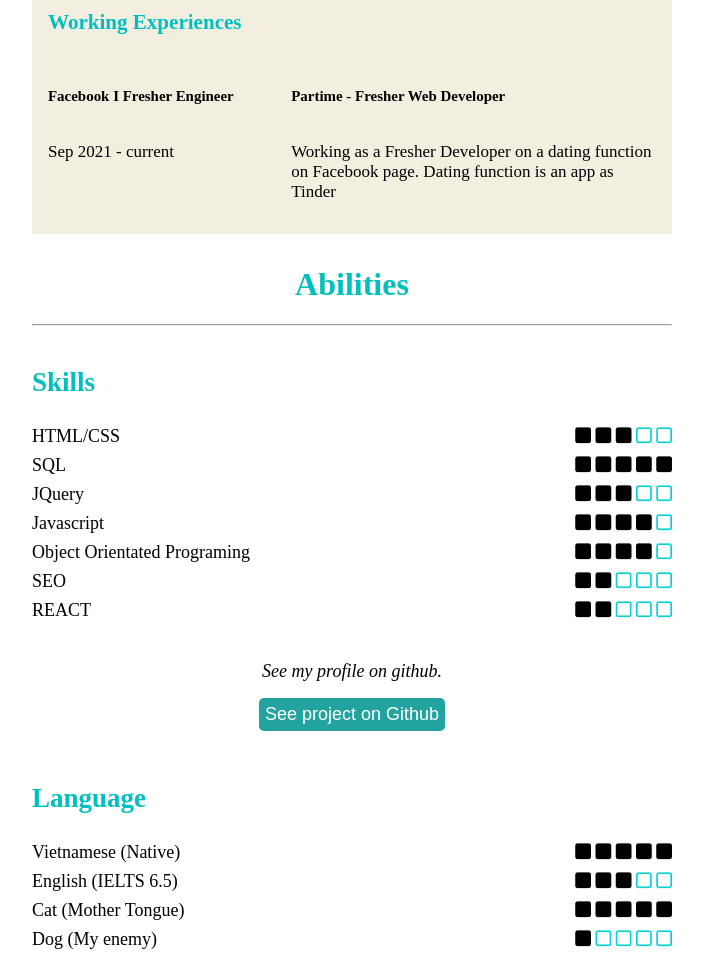
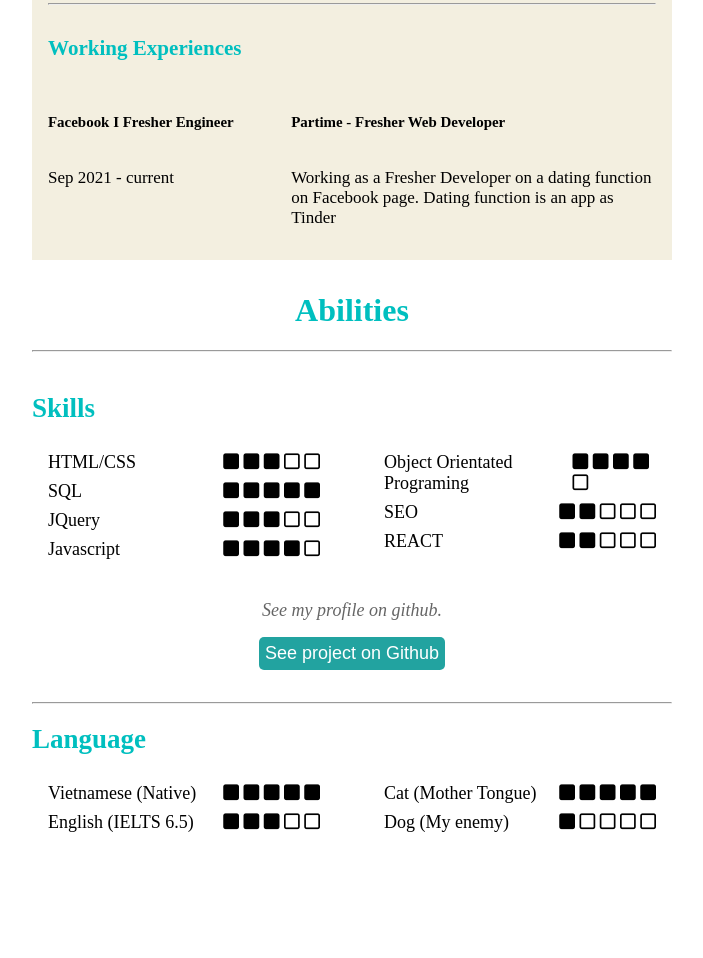
Before and after one commit to camaNguyen/HTML-CSS-1, a plain HTML site: page index.html in a window 1280 px wide. Shown: the part 718-1676 px from the top of the page, without its empty margins (288-991 px from the left). After the commit the page ends 1559 px from the top, so only its background shows below. Drawn offline with Linux system fonts and the light colour scheme.

Commit message:
Dua list trong skill&language chia doi

```diff
--- a/index.html
+++ b/index.html
@@ -86,24 +86,24 @@
 
             <!-- Details SKILL -->
 
-        <div class="skill_format">
-            <ul id="skills_list">
+            <div class="skills_format">
+                <ul class="skills_list">
 
                     <!-- HTML/CSS -->
                     <li class="skills_item">
-                    <span id="item_name">HTML/CSS</span>
+                        <span class="skills_item--name">HTML/CSS</span>
                         <div class="name_rating">
                             <i class="fa-solid fa-square"></i>
                             <i class="fa-solid fa-square"></i>
                             <i class="fa-solid fa-square"></i>
-                        <i class="fa-regular fa-square rating--active"></i>
-                        <i class="fa-regular fa-square rating--active"></i>
+                            <i class="fa-regular fa-square "></i>
+                            <i class="fa-regular fa-square "></i>
                         </div>
                     </li>
 
                     <!-- SQL -->
                     <li class="skills_item">
-                    <span id="item_name">SQL</span>
+                        <span class="skills_item--name">SQL</span>
                         <div class="name_rating">
                             <i class="fa-solid fa-square"></i>
                             <i class="fa-solid fa-square"></i>
@@ -116,61 +116,64 @@
 
                     <!-- JQuery -->
                     <li class="skills_item">
-                    <span id="item_name">JQuery</span>
+                        <span class="skills_item--name">JQuery</span>
                         <div class="name_rating">
                             <i class="fa-solid fa-square"></i>
                             <i class="fa-solid fa-square"></i>
                             <i class="fa-solid fa-square"></i>
-                        <i class="fa-regular fa-square rating--active"></i>
-                        <i class="fa-regular fa-square rating--active"></i>
+                            <i class="fa-regular fa-square "></i>
+                            <i class="fa-regular fa-square "></i>
                         </div>
                     </li>
 
                     <!-- Javascript -->
                     <li class="skills_item">
-                    <span id="item_name">Javascript</span>
+                        <span class="skills_item--name">Javascript</span>
                         <div class="name_rating">
                             <i class="fa-solid fa-square"></i>
                             <i class="fa-solid fa-square"></i>
                             <i class="fa-solid fa-square"></i>
                             <i class="fa-solid fa-square"></i>
-                        <i class="fa-regular fa-square rating--active"></i>
+                            <i class="fa-regular fa-square "></i>
                         </div>
                     </li>
 
+                </ul>
+
+                <ul class="skills_list">
                     <!-- Object Orientated Programing -->
                     <li class="skills_item">
-                    <span id="item_name">Object Orientated Programing</span>
+                        <span class="skills_item--name">Object Orientated Programing</span>
                         <div class="name_rating">
                             <i class="fa-solid fa-square"></i>
                             <i class="fa-solid fa-square"></i>
                             <i class="fa-solid fa-square"></i>
                             <i class="fa-solid fa-square"></i>
-                        <i class="fa-regular fa-square rating--active"></i>
+                            <i class="fa-regular fa-square "></i>
                         </div>
                     </li>
 
                     <!-- SEO -->
                     <li class="skills_item">
-                    <span id="item_name">SEO</span>
+                        <span class="skills_item--name">SEO</span>
                         <div class="name_rating">
                             <i class="fa-solid fa-square"></i>
                             <i class="fa-solid fa-square"></i>
-                        <i class="fa-regular fa-square rating--active"></i>
-                        <i class="fa-regular fa-square rating--active"></i>
-                        <i class="fa-regular fa-square rating--active"></i>
+                            <i class="fa-regular fa-square "></i>
+                            <i class="fa-regular fa-square "></i>
+                            <i class="fa-regular fa-square "></i>
                         </div>
                     </li>
 
                     <!-- REACT -->
                     <li class="skills_item">
-                    <span id="item_name">REACT</span>
+                        <span class="skills_item--name">REACT</span>
                         <div class="name_rating">
                             <i class="fa-solid fa-square"></i>
                             <i class="fa-solid fa-square"></i>
-                        <i class="fa-regular fa-square rating--active"></i>
-                        <i class="fa-regular fa-square rating--active"></i>
-                        <i class="fa-regular fa-square rating--active"></i>
+                            <i class="fa-regular fa-square "></i>
+                            <i class="fa-regular fa-square "></i>
+                            <i class="fa-regular fa-square "></i>
                         </div>
                     </li>
                 </ul>
@@ -183,18 +186,21 @@
                 <!-- tao dg dan khi bam vao -->
                 <button type="button" onclick="location.href='https://github.com/camaNguyen/HTML-CSS-2'">See project on Github</button>
             </div>
-        </div>
+            </div> <hr>
 
             <!-- LANGUAGE -->
 
-        <div class="skill">
+            <div id="skill">
                 <h2 class="abilities">Language</h2>
-            <div class="skill_format">
-            <ul id="skills_list">
+
+                <!-- Details SKILL -->
+
+                <div class="skills_format">
+                    <ul class="skills_list">
 
                         <!-- Vietnamese -->
                         <li class="skills_item">
-                    <span id="item_name">Vietnamese (Native)</span>
+                            <span class="skills_item--name">Vietnamese (Native)</span>
                             <div class="name_rating">
                                 <i class="fa-solid fa-square"></i>
                                 <i class="fa-solid fa-square"></i>
@@ -206,38 +212,43 @@
 
                         <!-- English -->
                         <li class="skills_item">
-                    <span id="item_name">English (IELTS 6.5)</span>
+                            <span class="skills_item--name">English (IELTS 6.5)</span>
                             <div class="name_rating">
                                 <i class="fa-solid fa-square"></i>
                                 <i class="fa-solid fa-square"></i>
                                 <i class="fa-solid fa-square"></i>
-                        <i class="fa-regular fa-square rating--active"></i>
-                        <i class="fa-regular fa-square rating--active"></i>
+                                <i class="fa-regular fa-square "></i>
+                                <i class="fa-regular fa-square "></i>
+
+
                             </div>
                         </li>
 
+                    </ul>
+
+                    <ul class="skills_list">
                             <!-- Cat -->
-
                         <li class="skills_item">
-                    <span id="item_name">Cat (Mother Tongue)</span>
+                            <span class="skills_item--name">Cat (Mother Tongue)</span>
                             <div class="name_rating">
                                 <i class="fa-solid fa-square"></i>
                                 <i class="fa-solid fa-square"></i>
                                 <i class="fa-solid fa-square"></i>
                                 <i class="fa-solid fa-square"></i>
                                 <i class="fa-solid fa-square"></i>
+
                             </div>
                         </li>
 
-                <!-- DOG -->
+                        <!-- Dog -->
                         <li class="skills_item">
-                    <span id="item_name">Dog (My enemy)</span>
+                            <span class="skills_item--name">Dog (My enemy)</span>
                             <div class="name_rating">
                                 <i class="fa-solid fa-square"></i>
-                        <i class="fa-regular fa-square rating--active"></i>
-                        <i class="fa-regular fa-square rating--active"></i>
-                        <i class="fa-regular fa-square rating--active"></i>
-                        <i class="fa-regular fa-square rating--active"></i>
+                                <i class="fa-regular fa-square "></i>
+                                <i class="fa-regular fa-square "></i>
+                                <i class="fa-regular fa-square "></i>
+                                <i class="fa-regular fa-square "></i>
                             </div>
                         </li>
 
@@ -245,5 +256,6 @@
                 </div>
             </div>
     </div>
+
 </body>
 </html>
--- a/style.css
+++ b/style.css
@@ -39,7 +39,7 @@ header{
 
 
 #about{
-   margin: auto;
+   margin: 19px;
    width: 300px;
 
 }
@@ -112,10 +112,12 @@ article{
 .content-detail {
    margin: 16px 0;
 }
+
 /* NEXT */
 
 #next {
-   margin: 0 25%;
+   margin:0 25%;
+
 }
 
 /* SKILL */
@@ -127,19 +129,23 @@ article{
 
 /* DETAIL SKILL */
 
-.skill_format{
+.skills_format {
    display: flex;
    justify-content: space-between;
-   gap: 10%;
+   /* gap: 10%; */
+   gap: 32px;
+
 }
 
-#skills_list {
+.skills_list {
    width: 100%;
    padding: 0 16px;
+
 }
 
 .skills_item {
-   margin: 8px -16px;
+   /* margin: 8px -16px; */
+   margin: 8px 0;
    display: flex;
    justify-content: space-between;
 }
@@ -148,18 +154,6 @@ article{
    background-color: #ffff56;
 }
 
-/* RATING */
-
-.fa-regular {
-   opacity: 0.2;
-}
-.fa-regular:hover {
-   cursor: pointer;
-}
-.rating--active {
-   color:#0cd1d1;
-   opacity: 1;
-}
 
 /* FOOTER SHILL */
 
@@ -170,6 +164,7 @@ article{
 
 #skill_footer p1 {
    font-style: italic;
+   opacity: .6;
 }
 
 button {
```
Lines whose indentation alone changed are shown as unchanged.
